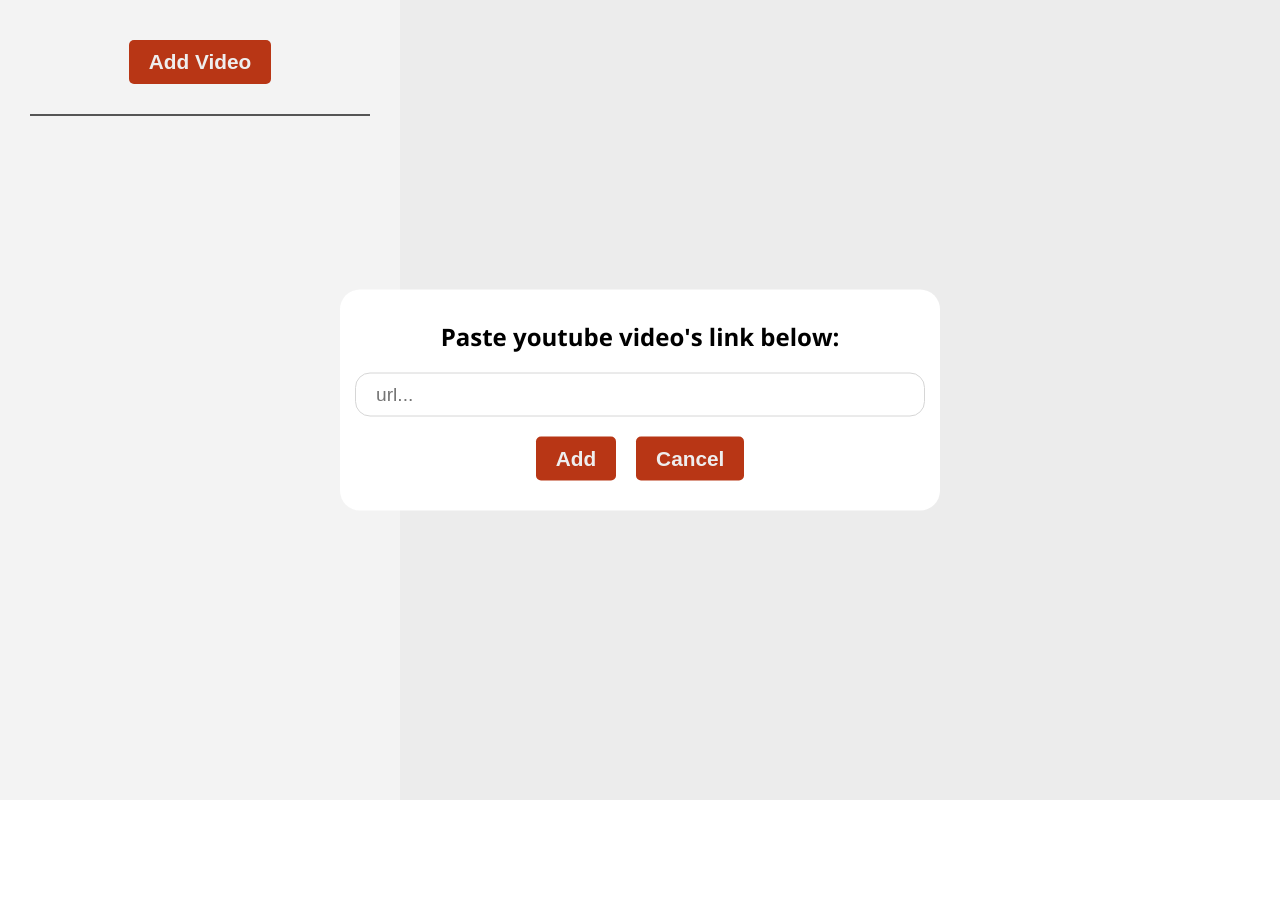
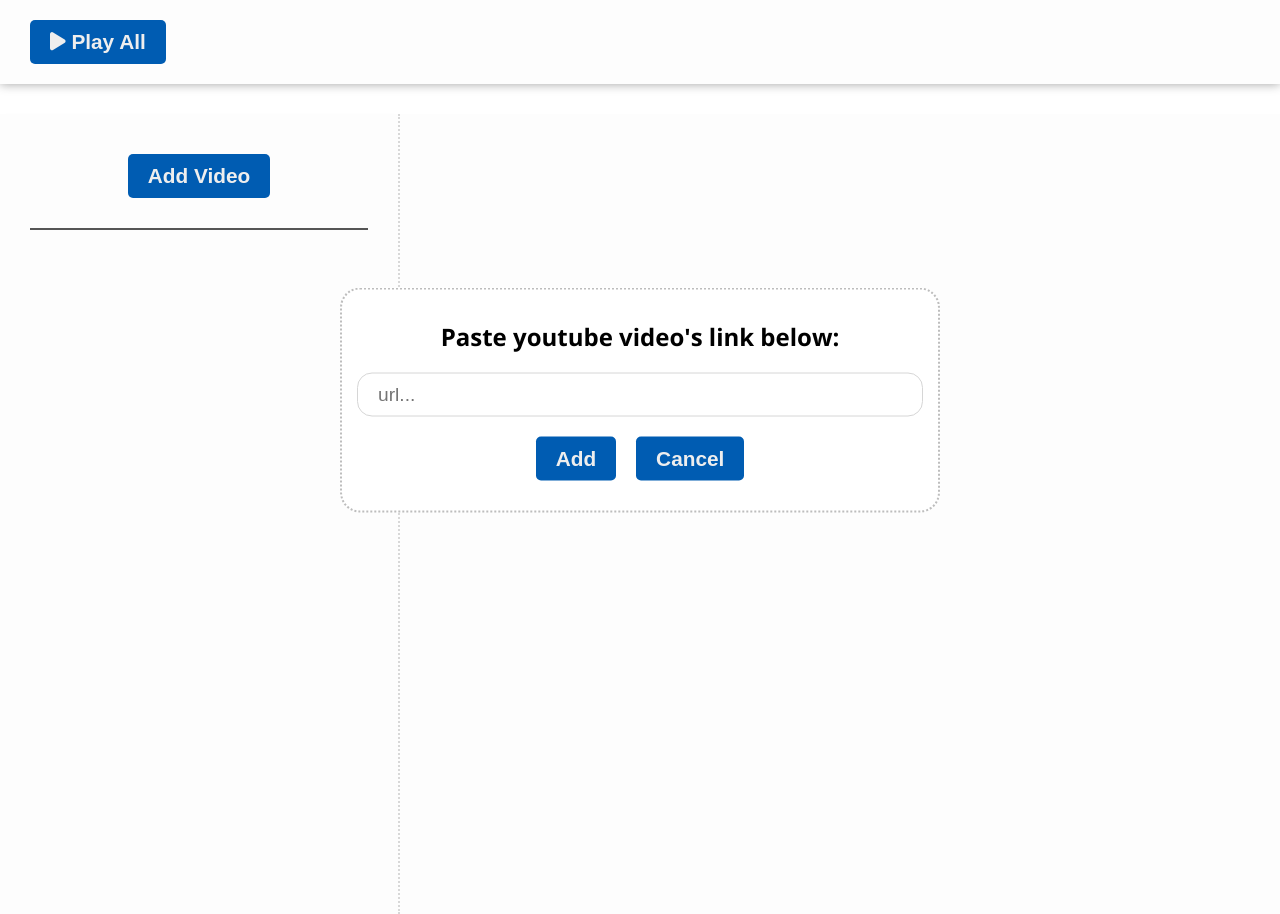
Before and after one commit to fermersky/yt-watcher, an Angular app: page / in a window 1280 px wide. Both pictures are taken after a click on the button "Add Video". Before the commit the page ends 800 px from the top, so only its background shows below. Built offline with nearby package versions, Linux system fonts and the light colour scheme; what subsink would draw is missing.

Commit message:
style refactor

```diff
--- a/src/app/app.component.html
+++ b/src/app/app.component.html
@@ -1,3 +1,5 @@
+<app-header></app-header>
+
 <app-page>
   <app-left-side-bar></app-left-side-bar>
   <app-right-side-bar></app-right-side-bar>
--- a/src/app/app.module.ts
+++ b/src/app/app.module.ts
@@ -13,6 +13,7 @@ import { VideosContainerComponent } from './components/videos-container.componen
 import { VidRootDirective } from './directives/vid-root.directive';
 import { VideoHandlersListContainerComponent } from './components/video-handlers-list-container.component';
 import { VideoHandlerComponent } from './components/video-handler/video-handler.component';
+import { HeaderComponent } from './components/header/header.component';
 
 @NgModule({
   declarations: [
@@ -28,6 +29,7 @@ import { VideoHandlerComponent } from './components/video-handler/video-handler.
     VidRootDirective,
     VideoHandlersListContainerComponent,
     VideoHandlerComponent,
+    HeaderComponent,
   ],
   imports: [BrowserModule],
   providers: [],
--- a/src/app/components/button/button.component.css
+++ b/src/app/components/button/button.component.css
@@ -2,7 +2,7 @@ button {
   padding: 10px 20px;
   font-size: 1.3rem;
   font-weight: bold;
-  background: rgb(184, 54, 21);
+  background: #005cb2;
   color: #eee;
   border: none;
   outline: none;
@@ -13,7 +13,7 @@ button {
 }
 
 button:hover {
-  background: rgb(138, 40, 15);
+  background: #013c74;
 }
 
 button:active {
--- /dev/null
+++ b/src/app/components/header/header.component.css
@@ -0,0 +1,6 @@
+.app-header {
+  padding: 20px;
+  background: #fdfdfd;
+  margin-bottom: 30px;
+  box-shadow: 0 0 10px rgb(161, 161, 161);
+}
--- /dev/null
+++ b/src/app/components/header/header.component.html
@@ -0,0 +1,3 @@
+<header class="app-header">
+  <app-button> <i class="fas fa-play"></i> Play All </app-button>
+</header>
--- /dev/null
+++ b/src/app/components/header/header.component.ts
@@ -0,0 +1,13 @@
+import { Component, OnInit } from '@angular/core';
+import { VideosService } from 'src/app/videos.service';
+
+@Component({
+  selector: 'app-header',
+  templateUrl: './header.component.html',
+  styleUrls: ['./header.component.css'],
+})
+export class HeaderComponent implements OnInit {
+  constructor(private videos: VideosService) {}
+
+  ngOnInit(): void {}
+}
--- a/src/app/components/left-side-bar/left-side-bar.component.css
+++ b/src/app/components/left-side-bar/left-side-bar.component.css
@@ -1,10 +1,12 @@
 .app-left-side {
   min-width: 400px;
-  background: rgb(243, 243, 243);
+  background: #fdfdfd;
   padding: 30px;
 
   min-height: 100vh;
   box-shadow: 0 10px 10px #ccc;
+
+  border-right: 2px dotted rgb(216, 216, 216);
 }
 
 .app-left-side-head {
--- a/src/app/components/popup/popup.component.css
+++ b/src/app/components/popup/popup.component.css
@@ -2,14 +2,14 @@
   position: absolute;
   left: 50%;
   transform: translateX(-50%) translateY(-50%);
-  background: #fff;
+  background: rgb(255, 255, 255);
   padding: 30px 15px;
 
   transition: 0.3s ease-out;
 
   width: 600px;
-
   border-radius: 20px;
+  border: 2px dotted rgb(189, 189, 189);
 }
 
 .hidden {
--- a/src/app/components/right-side-bar.component.ts
+++ b/src/app/components/right-side-bar.component.ts
@@ -12,7 +12,7 @@ import { VideosService } from '../videos.service';
     `
       .app-right-side {
         min-height: 100vh;
-        background: rgb(236, 236, 236);
+        background: #fdfdfd;
         padding: 20px 30px;
       }
     `,
```
